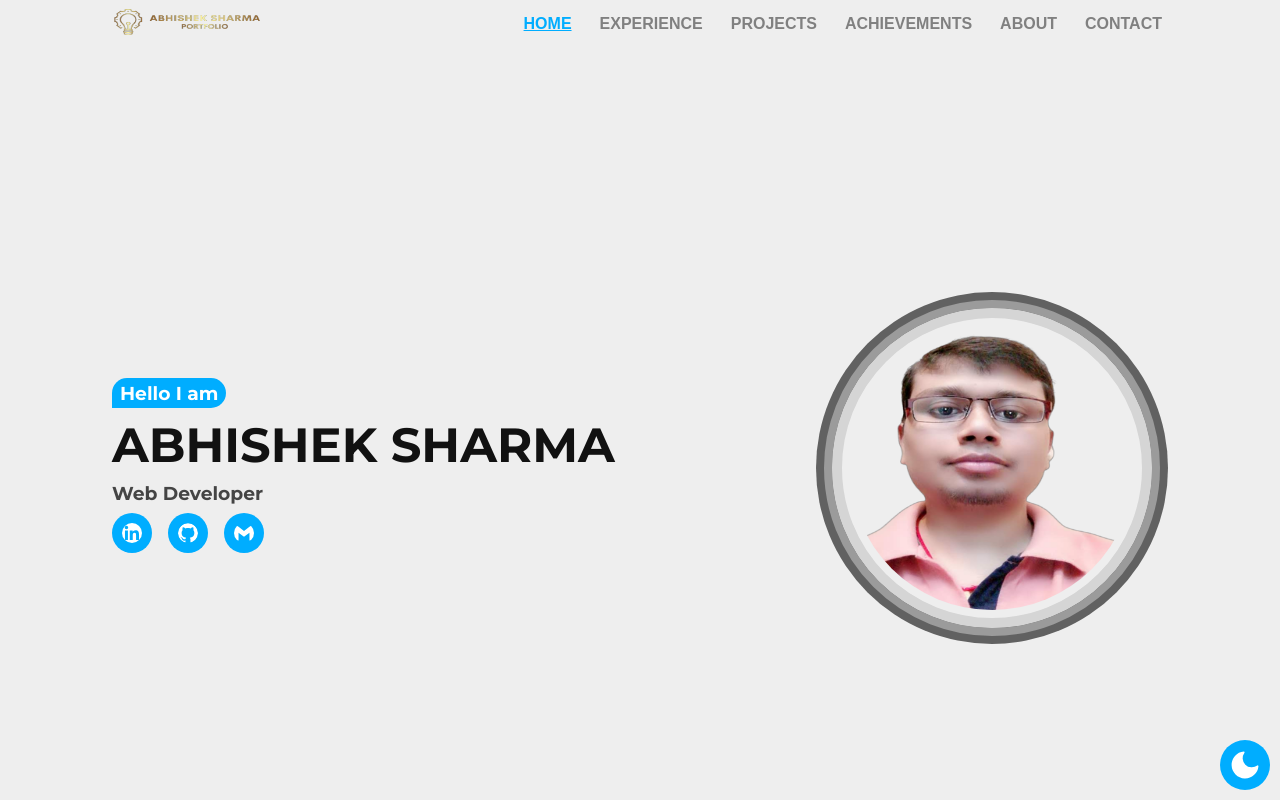
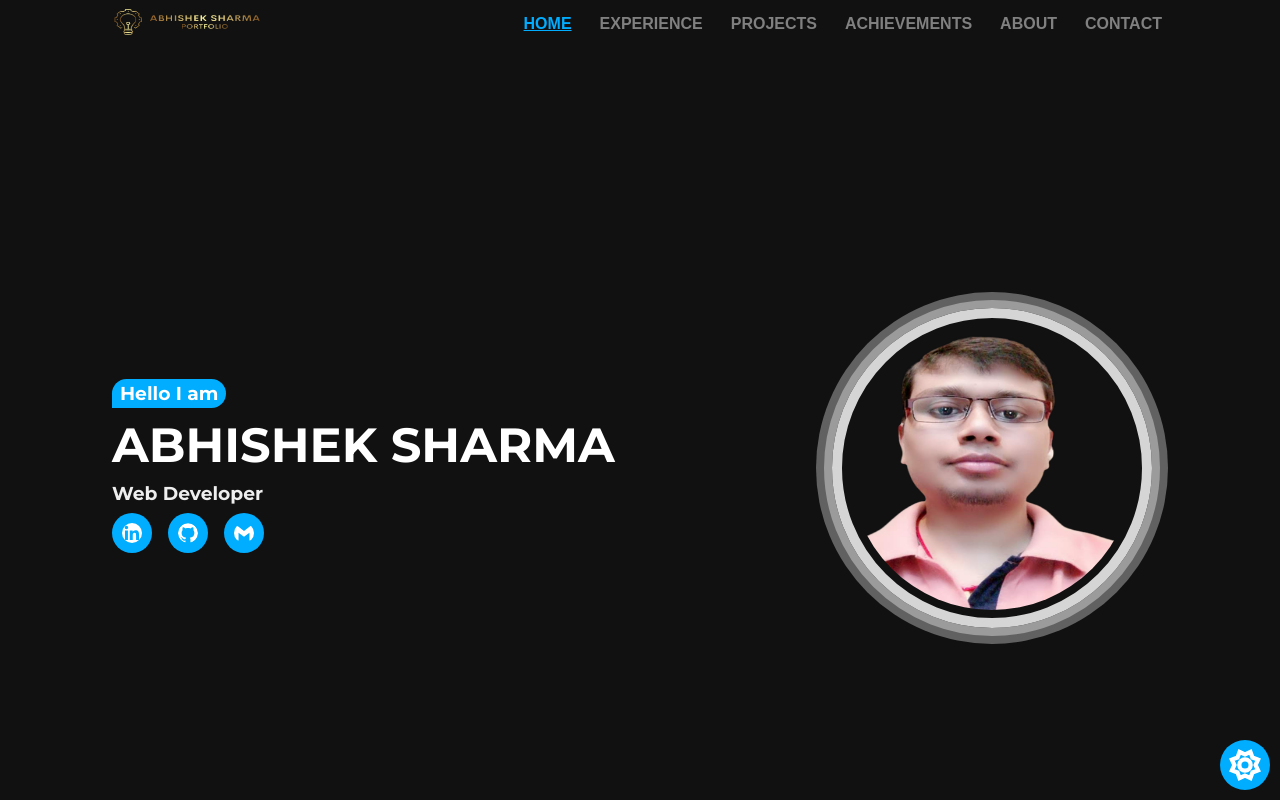
Before and after one commit to abhisheksharma1310/abhisheksharma1310.github.io, a React (Create React App) app: page / in a window 1280 px wide. Shown: the top 800 px of the page. Built offline with nearby package versions, Linux system fonts and the light colour scheme.

Commit message:
horizontal scrollbar progress modified

```diff
--- a/src/App.css
+++ b/src/App.css
@@ -239,6 +239,54 @@ footer {
   width: 100%;
 }
 
+/*
+* Animate image
+*/
+@keyframes reveal {
+  from {
+    opacity: 0;
+    clip-path: inset(0% 60% 0% 50%);
+  }
+  to {
+    opacity: 1;
+    clip-path: inset(0% 0% 0% 0%);
+  }
+}
+
+.card > .reveal-image {
+  animation: auto linear reveal both;
+  animation-timeline: view();
+  animation-range: entry 25% cover 45%;
+}
+
+/*
+* Scroll progress
+*/
+/* @keyframes grow-progress {
+  from {
+    transform: scaleX(0);
+  }
+  to {
+    transform: scaleX(1);
+  }
+} */
+
+.app-main > .progress-scroll {
+  position: fixed;
+  /* left: 0; top: 3rem; */
+  width: 100%;
+  height: 2px;
+  background: linear-gradient(
+    to right,
+    var(--primary-bg2) var(--scrollPostion),
+    transparent 0
+  );
+  /* transform-origin: 0 50%;
+  animation: grow-progress auto linear;
+  animation-timeline: scroll(); */
+  z-index: 98;
+}
+
 /**
 * Common Styles
 */
@@ -279,7 +327,6 @@ footer {
 }
 section {
   padding-top: 3rem;
-  border-bottom: 0.5px solid var(--primary-bg2);
   min-height: 99vh;
 }
 .bg2 {
@@ -340,50 +387,6 @@ section {
 .desc1 p {
   color: var(--primary-text1);
   font-family: "Roboto", sans-serif;
-}
-
-/*
-* Animate image
-*/
-@keyframes reveal {
-  from {
-    opacity: 0;
-    clip-path: inset(0% 60% 0% 50%);
-  }
-  to {
-    opacity: 1;
-    clip-path: inset(0% 0% 0% 0%);
-  }
-}
-
-.card .reveal-image {
-  animation: auto linear reveal both;
-  animation-timeline: view();
-  animation-range: entry 25% cover 45%;
-}
-
-/*
-* Scroll progress
-*/
-@keyframes grow-progress {
-  from {
-    transform: scaleX(0);
-  }
-  to {
-    transform: scaleX(1);
-  }
-}
-
-.app-main .progress-scroll {
-  position: fixed;
-  /* left: 0; top: 3rem; */
-  width: 100%;
-  height: 2px;
-  background: var(--primary-bg2);
-  transform-origin: 0 50%;
-  animation: grow-progress auto linear;
-  animation-timeline: scroll();
-  z-index: 98;
 }
 
 /*
--- a/src/App.js
+++ b/src/App.js
@@ -15,6 +15,38 @@ import Notification from "./components/Notification";
 function App() {
   const [cssProp, setCssProp] = useState({});
   const [notify, setNotify] = useState(false);
+  const [scrollPostion, setScrollPostion] = useState(0);
+
+
+  const listenToScrollEvent = () => {
+    document.addEventListener("scroll", () => {
+      requestAnimationFrame(() => {
+        calculateScrollDistance();
+      });
+    });
+  }
+
+  const calculateScrollDistance = () => {
+    const scrollTop = window.pageYOffset; // how much the user has scrolled by
+    const winHeight = window.innerHeight;
+    const docHeight = getDocHeight();
+
+    const totalDocScrollLength = docHeight - winHeight;
+    const postion = Math.floor(scrollTop / totalDocScrollLength * 100)
+    setScrollPostion(postion);
+  }
+
+  const getDocHeight = () => {
+    return Math.max(
+      document.body.scrollHeight, document.documentElement.scrollHeight,
+      document.body.offsetHeight, document.documentElement.offsetHeight,
+      document.body.clientHeight, document.documentElement.clientHeight
+    );
+  }
+
+  useEffect(() => {
+    listenToScrollEvent();
+  })
 
   const homeRef = useRef(null);
   const experienceRef = useRef(null);
@@ -55,7 +87,7 @@ function App() {
   return (
     <div className="app-main" style={cssProp}>
       <Header scrollToSection={scrollToSection} />
-      <div className="progress-scroll"></div>
+      <div className="progress-scroll" style={{"--scrollPostion": `${scrollPostion}%`}} ></div>
       {notify && <Notification />}
       <div className="app">
         <div ref={homeRef}>
--- a/src/components/Header.jsx
+++ b/src/components/Header.jsx
@@ -63,6 +63,7 @@ const Header = (props) => {
 
     //set IsScrolled
     if (window.scrollY > 0) {
+      console.log(window.scrollY);
       setIsScrolled(true);
     } else {
       setIsScrolled(false);
--- a/src/components/Theme.jsx
+++ b/src/components/Theme.jsx
@@ -10,7 +10,7 @@ const themeColor = {
 };
 
 const Theme = ({ setCssProp }) => {
-  const [isDark, setIsDark] = useState(false);
+  const [isDark, setIsDark] = useState(true);
 
   const handleClick = () => {
     setIsDark((p) => !p);
```
